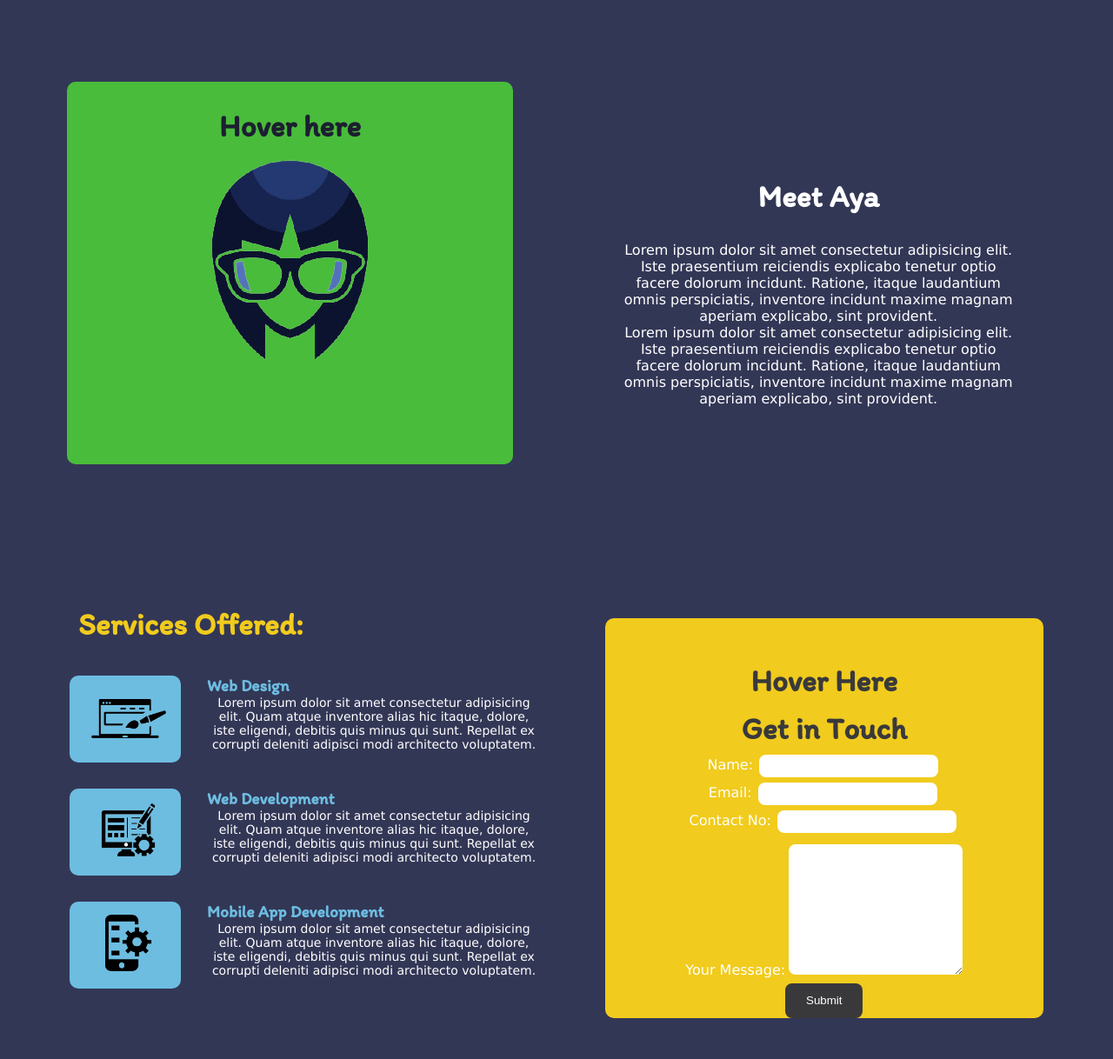
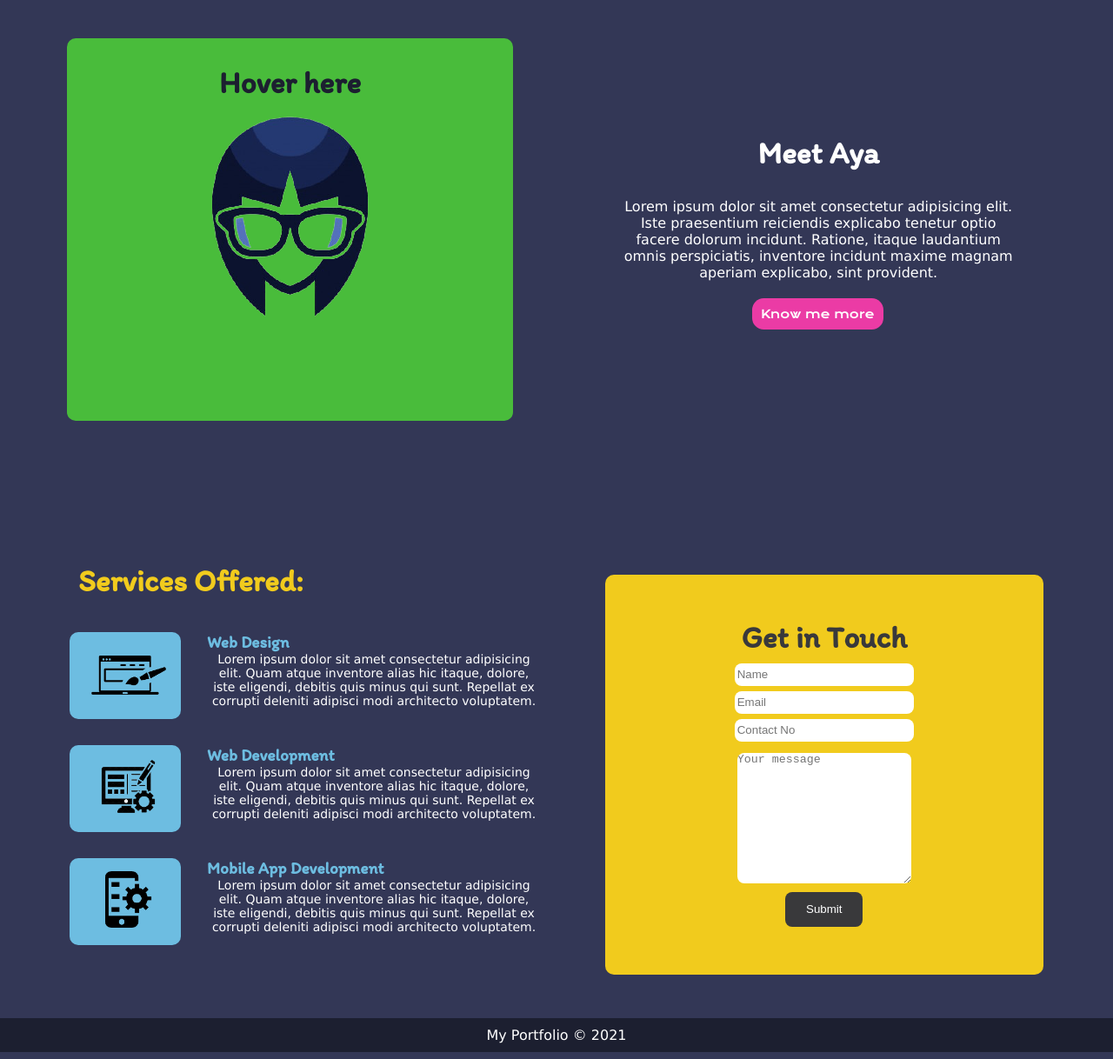
Before and after one commit to AyaNagasaka/Portfolio-Website, a plain HTML site: page index.html in a window 1280 px wide. Shown: the part 1556-2774 px from the top of the page at 87% size. Drawn offline with nearby package versions, Linux system fonts and the light colour scheme.

Commit message:
Update index.html

```diff
--- a/index.html
+++ b/index.html
@@ -7,7 +7,6 @@
     <title>My Portfolio</title>
     <link rel="preconnect" href="https://fonts.gstatic.com">
     <link href="https://fonts.googleapis.com/css2?family=Krona+One&display=swap" rel="stylesheet">
-    <link rel="preconnect" href="https://fonts.gstatic.com">
     <link href="https://fonts.googleapis.com/css2?family=Itim&display=swap" rel="stylesheet">
     <script src="https://kit.fontawesome.com/d5d3533bb3.js" crossorigin="anonymous"></script>
     <link rel="stylesheet" href="CSS/style.css">
@@ -40,13 +39,14 @@
                 <button>
                     <a href="#contact">Contact Me</a>
                 </button>
-            </div>
-        </div>
                 <div id="social-media">
                     <a href="https://www.facebook.com/aya.nagasaka11/" target="_blank"><i class="fab fa-facebook-square"></i></a>
                     <a href="https://github.com/AyaNagasaka" target="_blank"><i class="fab fa-github-square"></i></a>
                     <a href="https://discord.com/channels/@me" target="_blank"><i class="fab fa-discord"></i></a>
                 </div>
+            </div>
+        </div>
+
     </header>
 
     <div class="clr"></div>
@@ -90,7 +90,9 @@
                 <h2>Meet Aya</h2>
                 <br>
                 <p>Lorem ipsum dolor sit amet consectetur adipisicing elit. Iste praesentium reiciendis explicabo tenetur optio facere dolorum incidunt. Ratione, itaque laudantium omnis perspiciatis, inventore incidunt maxime magnam aperiam explicabo, sint provident.</p>
-                <p>Lorem ipsum dolor sit amet consectetur adipisicing elit. Iste praesentium reiciendis explicabo tenetur optio facere dolorum incidunt. Ratione, itaque laudantium omnis perspiciatis, inventore incidunt maxime magnam aperiam explicabo, sint provident.</p>
+                <button>
+                    <a href="#">Know me more</a>
+                </button>
             </div>
         </article>
     </section>
@@ -98,7 +100,7 @@
     <div class="clr"></div>
 
     <section id="contact">
-        <article></article>
+        <article>
             <div class="wrapper">
                 <h2>Services Offered:</h2>
                 <div class="service-wrapper">
@@ -131,24 +133,15 @@
             </div>
 
             <div class="container-right">
-                <h2>Hover Here</h2>
-                <div class="overlay-right">
-                    <div class="text">
                 <h2>Get in Touch</h2>
                 <div class="form-wrapper">
                     <form>
-                                <label for="name">Name:</label>
-                                <input type="text" id="name"><br>
-                                <label for="email">Email:</label>
-                                <input type="email" id="email"><br>
-                                <label for="contactNo">Contact No:</label>
-                                <input type="number" id="contactNo"><br>
-                                <label for="message">Your Message:</label>
-                                <textarea name="message" id="message" cols="30" rows="10"></textarea><br>
+                        <input type="text" id="name" placeholder="Name"><br>
+                        <input type="email" id="email" placeholder="Email"><br>
+                        <input type="number" id="contactNo" placeholder="Contact No"><br>
+                        <textarea name="message" id="message" cols="30" rows="10" placeholder="Your message"></textarea><br>
                         <input type="submit" value="Submit" id="submit">
                     </form>
-                        </div>
-                    </div>
                  </div>
             </div>
         </article>
```
Lines whose indentation alone changed are shown as unchanged.
